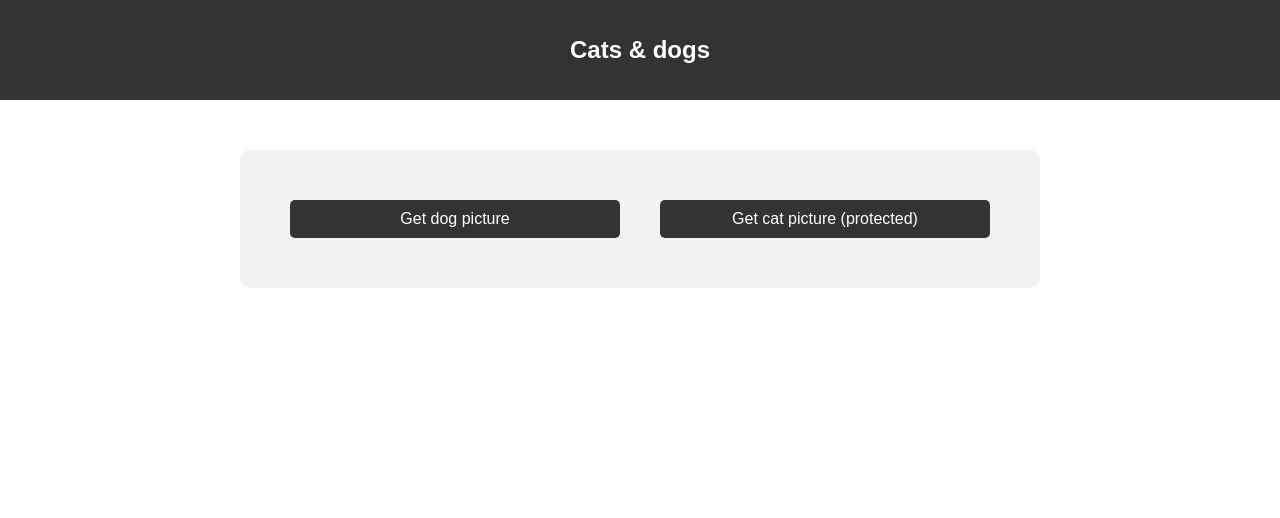
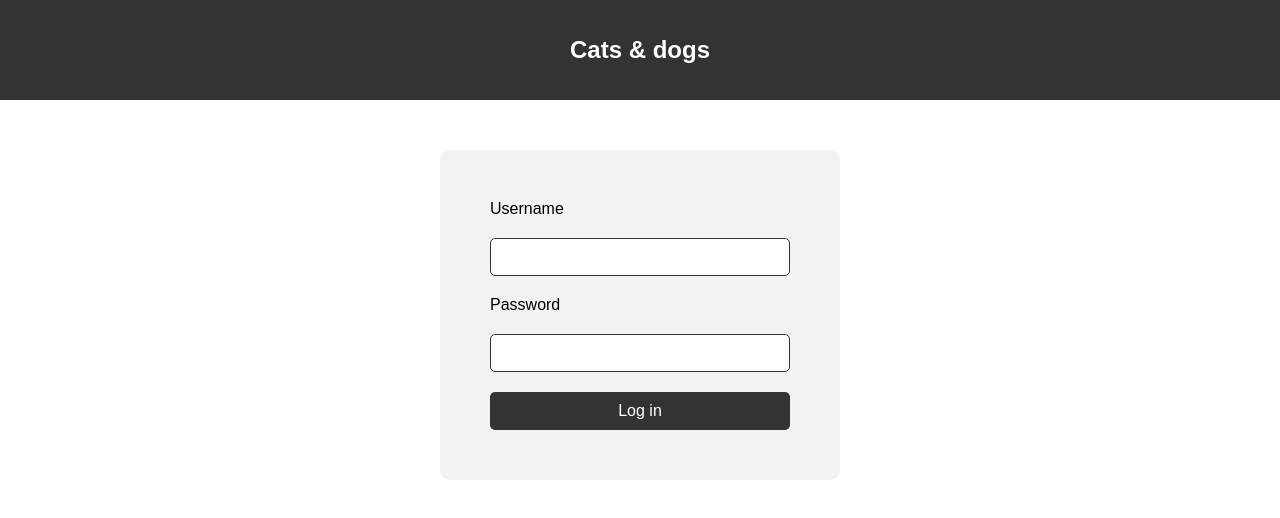
Before and after one commit to Sambego/jwt-demo-app, a React (Create React App) app: page / in a window 1280 px wide. Shown: the top 518 px of the page. Built offline with nearby package versions, Linux system fonts and the light colour scheme.

Commit message:
Add authentication and protected API call logic

```diff
--- a/src/App.js
+++ b/src/App.js
@@ -5,9 +5,59 @@ import Picture from "./components/Picture/Picture.js";
 import "./App.css";
 
 export default class App extends Component {
+  constructor(props) {
+    super(props);
+
+    this.handleLogin = this.handleLogin.bind(this);
+    this.handleLogout = this.handleLogout.bind(this);
+  }
+
   state = {
-    authenticated: true
+    token: window.localStorage.getItem("token")
   };
+
+  handleLogin(username, password) {
+    const headers = new Headers();
+    headers.append("content-type", "application/json");
+
+    const request = new Request("http://localhost:3000/api/authenticate", {
+      headers,
+      method: "POST",
+      body: JSON.stringify({
+        username,
+        password
+      })
+    });
+
+    return fetch(request)
+      .then(response => {
+        if (response && response.status === 200) {
+          return response.text();
+        }
+
+        return Promise.reject(response);
+      })
+      .then(response => {
+        window.localStorage.setItem("token", response);
+        this.setState(state => ({
+          ...state,
+          token: response,
+          error: undefined
+        }));
+      })
+      .catch(error =>
+        this.setState(state => ({
+          ...state,
+          token: undefined,
+          error: error
+        }))
+      );
+  }
+
+  handleLogout() {
+    this.setState(state => ({ ...state, token: undefined }));
+    window.localStorage.removeItem("token");
+  }
 
   render() {
     return (
@@ -16,7 +66,11 @@ export default class App extends Component {
           <h1 className="App-title">Cats & dogs</h1>
         </header>
 
-        {this.state.authenticated ? <Picture /> : <Login />}
+        {this.state.token ? (
+          <Picture token={this.state.token} onLogout={this.handleLogout} />
+        ) : (
+          <Login onLogin={this.handleLogin} />
+        )}
       </div>
     );
   }
--- a/src/components/Login/Login.js
+++ b/src/components/Login/Login.js
@@ -20,12 +20,17 @@ export default class Login extends Component {
 
   handleSubmit(event) {
     event.preventDefault();
-    console.log("Login", this.state);
+    this.props.onLogin(this.state.username, this.state.password);
   }
 
   render() {
     return (
       <form onSubmit={this.handleSubmit} className="form">
+        {this.state.error && (
+          <pre className="error">
+            {this.state.error.status}: {this.state.error.statusText}
+          </pre>
+        )}
         <label htmlFor="username" className="label">
           Username
         </label>
--- a/src/components/Picture/Picutre.css
+++ b/src/components/Picture/Picture.css
@@ -13,17 +13,17 @@
   margin: 0 20px 0 0;
 }
 
-.picture_button:last-of-type {
+.picture_button:nth-of-type(2) {
   margin: 0 0 0 20px;
 }
 
 .picture_image {
   width: 100%;
-  margin: 20px 0 0;
+  margin: 20px 0;
 }
 
 .error {
-  margin: 20px 0 0;
+  margin: 20px 0;
   padding: 20px;
 
   background: rgba(255, 0, 0, .5);
--- a/src/components/Picture/Picture.js
+++ b/src/components/Picture/Picture.js
@@ -1,5 +1,5 @@
 import React, { Component } from "react";
-import "./Picutre.css";
+import "./Picture.css";
 
 export default class Picture extends Component {
   constructor(props) {
@@ -7,6 +7,8 @@ export default class Picture extends Component {
 
     this.handleGetDog = this.handleGetDog.bind(this);
     this.handleGetCat = this.handleGetCat.bind(this);
+
+    this.handleGetDog();
   }
 
   state = {};
@@ -37,18 +39,18 @@ export default class Picture extends Component {
   }
 
   handleGetDog() {
+    Picture;
     this.makeRequest("dog");
   }
 
   handleGetCat() {
-    // const headers = new Headers();
-    // headers.append("Authorization", `Bearer ${token}`);
+    const headers = new Headers();
+    headers.append("Authorization", `Bearer ${this.props.token}`);
 
-    this.makeRequest("cat");
+    this.makeRequest("cat", "GET", headers);
   }
 
   render() {
-    console.log(this.state);
     return (
       <div className="picture_container">
         <button onClick={this.handleGetDog} className="button picture_button">
@@ -66,6 +68,10 @@ export default class Picture extends Component {
         {this.state.picture && (
           <img src={this.state.picture} className="picture_image" />
         )}
+
+        <button onClick={this.props.onLogout} className="button">
+          Logout
+        </button>
       </div>
     );
   }
```
